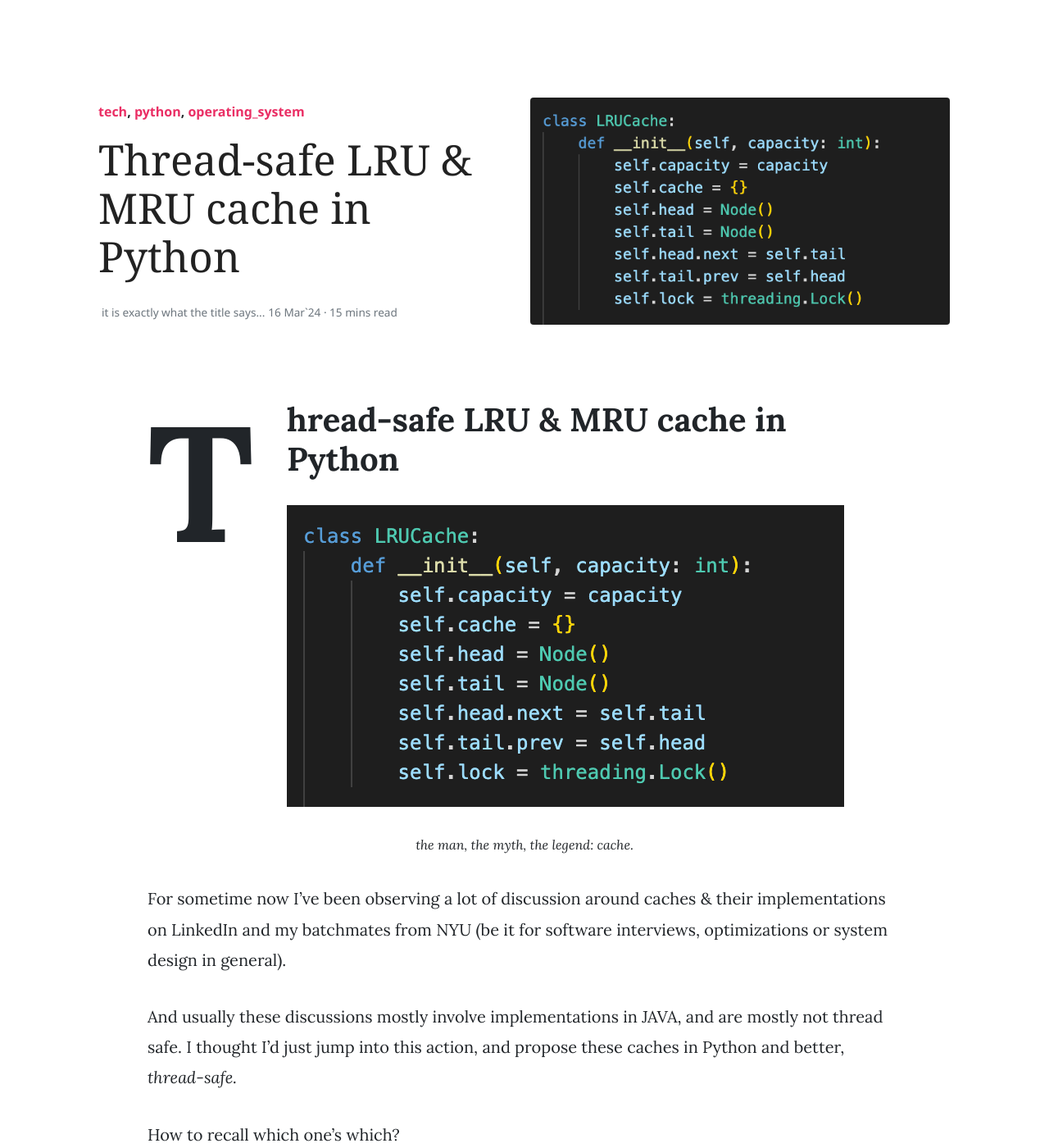
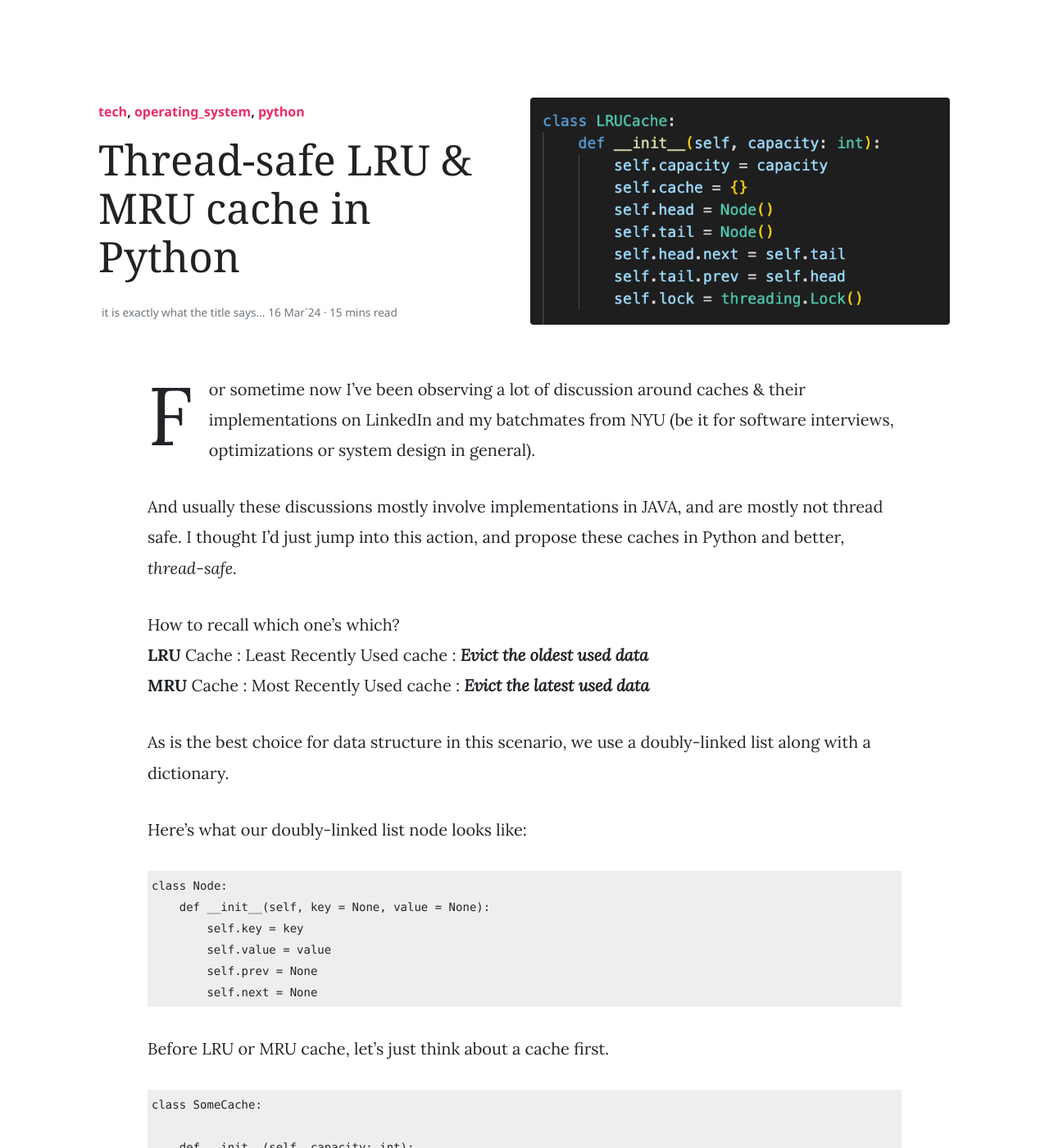
Before and after one commit to raghavsikaria/raghavsikaria.github.io, a Jekyll site: the page built from _posts/2024-03-17-lru-and-mru-cache-in-python.markdown, in a window 1280 px wide and 1400 px high. Shown: the whole window at 82% size. Built offline with Jekyll 4.4.1, drawn with Linux system fonts in a browser that asks for light colours; nearby versions of some CDN libraries; comment, search, counter and statistics services are not loaded.

Commit message:
update_Tags

```diff
--- a/_posts/2020-03-27-visualizing-correlation-matrix-using-bokeh.markdown
+++ b/_posts/2020-03-27-visualizing-correlation-matrix-using-bokeh.markdown
@@ -5,7 +5,7 @@ date: 2020-03-27 22:00:00 +0530
 description: "Pehle pyaar aur pehla blog, bhulaaye nahi bhoolte!"
 categories: [ tech, python, bokeh, data_visualization, machine_learning ]
 image: assets/thumbnails/thumbnail_2020-03-27-visualizing-correlation-matrix-using-bokeh.jpg
-tags: featured
+tags: []
 author: raghav
 ---
 
--- a/_posts/2020-04-06-applying-t-sne-to-nifty50-stock-day-snapshot.markdown
+++ b/_posts/2020-04-06-applying-t-sne-to-nifty50-stock-day-snapshot.markdown
@@ -5,7 +5,7 @@ date: 2020-04-06 22:00:00 +0530
 description: "Arre O Samba, kitne features they? Sardar, poore 100. Woh 100, aur tum BTech graduate! Phir bhi khaali haath laut aaye suarr ke bachhonn?"
 categories: [ tech, python, bokeh, data_visualization, machine_learning ]
 image: assets/thumbnails/thumbnail_2020-04-06-applying-t-sne-to-nifty50-stock-day-snapshot.jpg
-tags: featured
+tags: []
 author: raghav
 ---
 
--- a/_posts/2020-06-20-time-series-analysis-and-prediction.markdown
+++ b/_posts/2020-06-20-time-series-analysis-and-prediction.markdown
@@ -4,7 +4,7 @@ title: "NIFTYBANK - Time Series Analysis, Prediction & Hyper Parameter Optimizat
 date: 2020-06-20 22:00:00 +0530
 description: ' "Sahi time par sahi jagah hona, sahi time par sahi baat karna, aur sahi time par sahi kaam uthana, isi ko luck kehte hai." - Danny Denzongpa from movie Luck '
 categories: [ tech, python, data_visualization, bokeh, machine_learning, time_series, hyperparameter_optimization ]
-tags: [featured]
+tags: []
 image: assets/thumbnails/thumbnail_2020-06-20-time-series-analysis-and-prediction.jpg
 author: raghav
 ---
--- a/_posts/2022-12-20-nyu-sem-1-project-artibeus.markdown
+++ b/_posts/2022-12-20-nyu-sem-1-project-artibeus.markdown
@@ -5,7 +5,7 @@ date: 2022-12-20 22:00:00 +0530
 description: "An honest attempt to answer this question, from a purely financials perspective."
 categories: [ tech, javascript, d3js, data_visualization, nyu, finance ]
 image: ../assets/post_imgs/2022-12-20-nyu-sem-1-project-artibeus/market_cap_v2.png
-tags: [sticky]
+tags: [featured]
 author: raghav
 ---
 
--- a/_posts/2024-03-17-lru-and-mru-cache-in-python.markdown
+++ b/_posts/2024-03-17-lru-and-mru-cache-in-python.markdown
@@ -3,7 +3,7 @@ layout: post
 title: "Thread-safe LRU & MRU cache in Python"
 date: 2024-03-16 22:00:00 +0530
 description: "it is exactly what the title says..."
-categories: [ tech, python, operating_system ]
+categories: [ tech, operating_system, python ]
 image: ../assets/post_imgs/2024-03-17-lru-and-mru-cache-in-python/lru_thumbnail.png
 tags: [sticky]
 author: raghav
@@ -11,11 +11,6 @@ author: raghav
 
 [thread_safety]: ../assets/post_imgs/2024-03-17-lru-and-mru-cache-in-python/thread_safety_driver.png
 [lru_cache]: ../assets/post_imgs/2024-03-17-lru-and-mru-cache-in-python/lru_thumbnail.png
-
-# Thread-safe LRU & MRU cache in Python
-
-![lru cache][lru_cache]
-*the man, the myth, the legend: cache.*
 
 For sometime now I’ve been observing a lot of discussion around caches & their implementations on LinkedIn and my batchmates from NYU (be it for software interviews, optimizations or system design in general).
 
```
